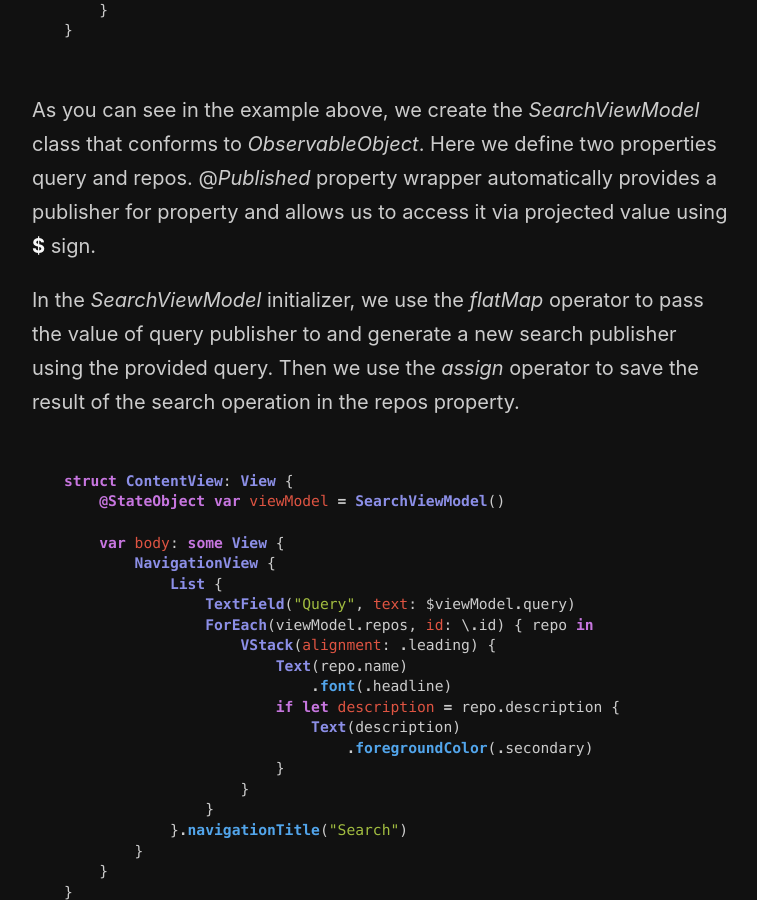
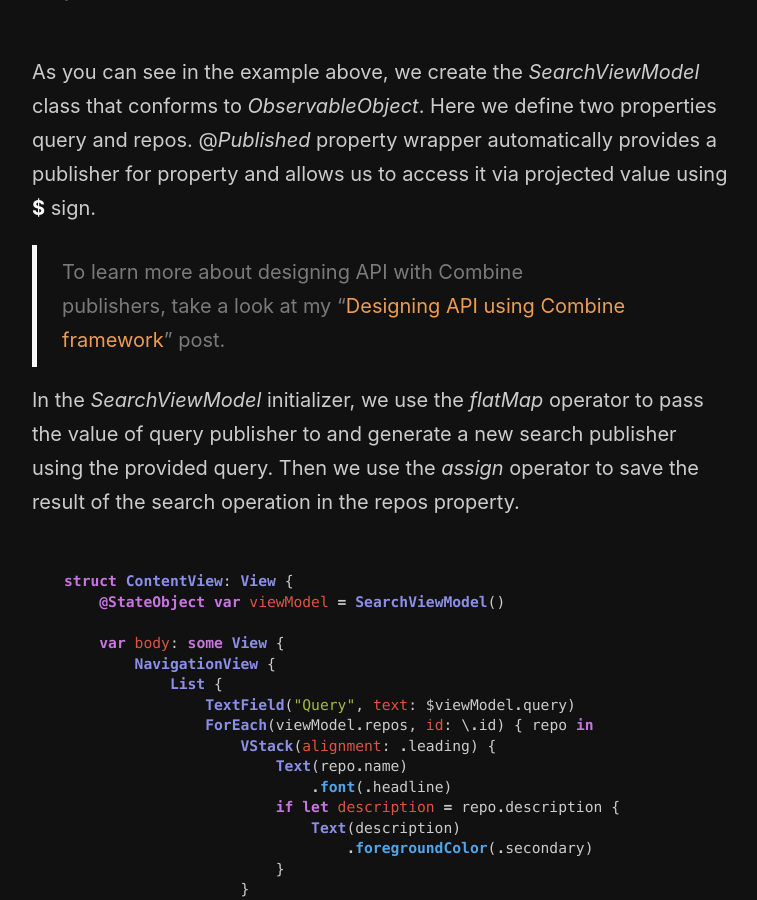
Before and after one commit to mecid/mecid.github.io, a Jekyll site: the page built from _posts/2021-05-04-chaining-publishers-with-combine-framework-in-swift.md, in a window 1280 px wide and 900 px high, scrolled down 1301 px. Shown: the whole window, without its empty margins (258-1015 px from the left). Built offline with Jekyll 4.4.1, drawn with Linux system fonts in a browser that asks for light colours; some of the changed text lies outside the part shown.

Commit message:
reference posts added to chain combine post

````diff
--- a/_posts/2021-05-05-chaining-publishers-with-combine-framework-in-swift.md
+++ b/_posts/2021-05-04-chaining-publishers-with-combine-framework-in-swift.md
@@ -46,6 +46,8 @@ final class SearchViewModel: ObservableObject {
 ```
 
 As you can see in the example above, we create the *SearchViewModel* class that conforms to *ObservableObject*. Here we define two properties query and repos. @*Published* property wrapper automatically provides a publisher for property and allows us to access it via projected value using **$** sign.
+
+> To learn more about designing API with Combine publishers, take a look at my "[Designing API using Combine framework](/2021/04/07/designing-api-using-combine-framework/)" post.
 
 In the *SearchViewModel* initializer, we use the *flatMap* operator to pass the value of query publisher to and generate a new search publisher using the provided query. Then we use the *assign* operator to save the result of the search operation in the repos property.
 
@@ -97,6 +99,8 @@ final class SearchViewModel: ObservableObject {
 
 The *debounce* operator blocks the chain for a time interval that you provide and doesn't emit any values in that period of time. It emits the latest value after the timeout that you provide. We can significantly reduce the number of network requests we make using *debounce* operator.
 
+> To learn more about the set of operators that the Combine framework provides us, take a look at my ["Catching errors in Combine"](/2020/04/22/catching-errors-in-combine/) post.
+
 #### Advanced chaining with switchToLatest operator
 Assume that you have a situation where a user types two queries in a sequence, but the network delays the first one, and the second one finishes earlier. The view represents the search result for the second request, but after a decent amount of time, the first query finishes, and the data appears on the screen by replacing the results of the second query.
 
````
Also changed, not shown: other parts of _posts/2021-05-04-chaining-publishers-with-combine-framework-in-swift.md (+1 -1 lines).
